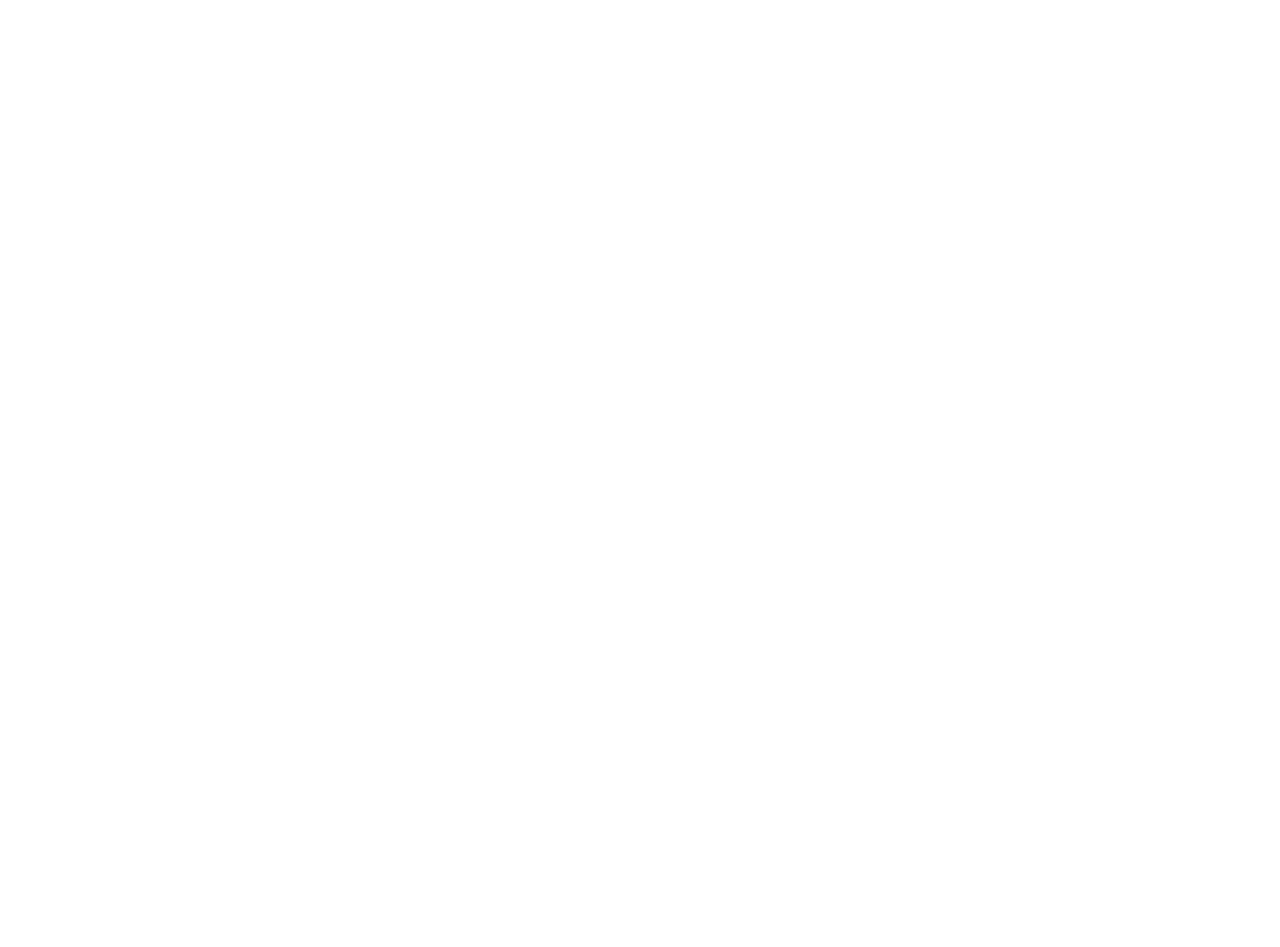
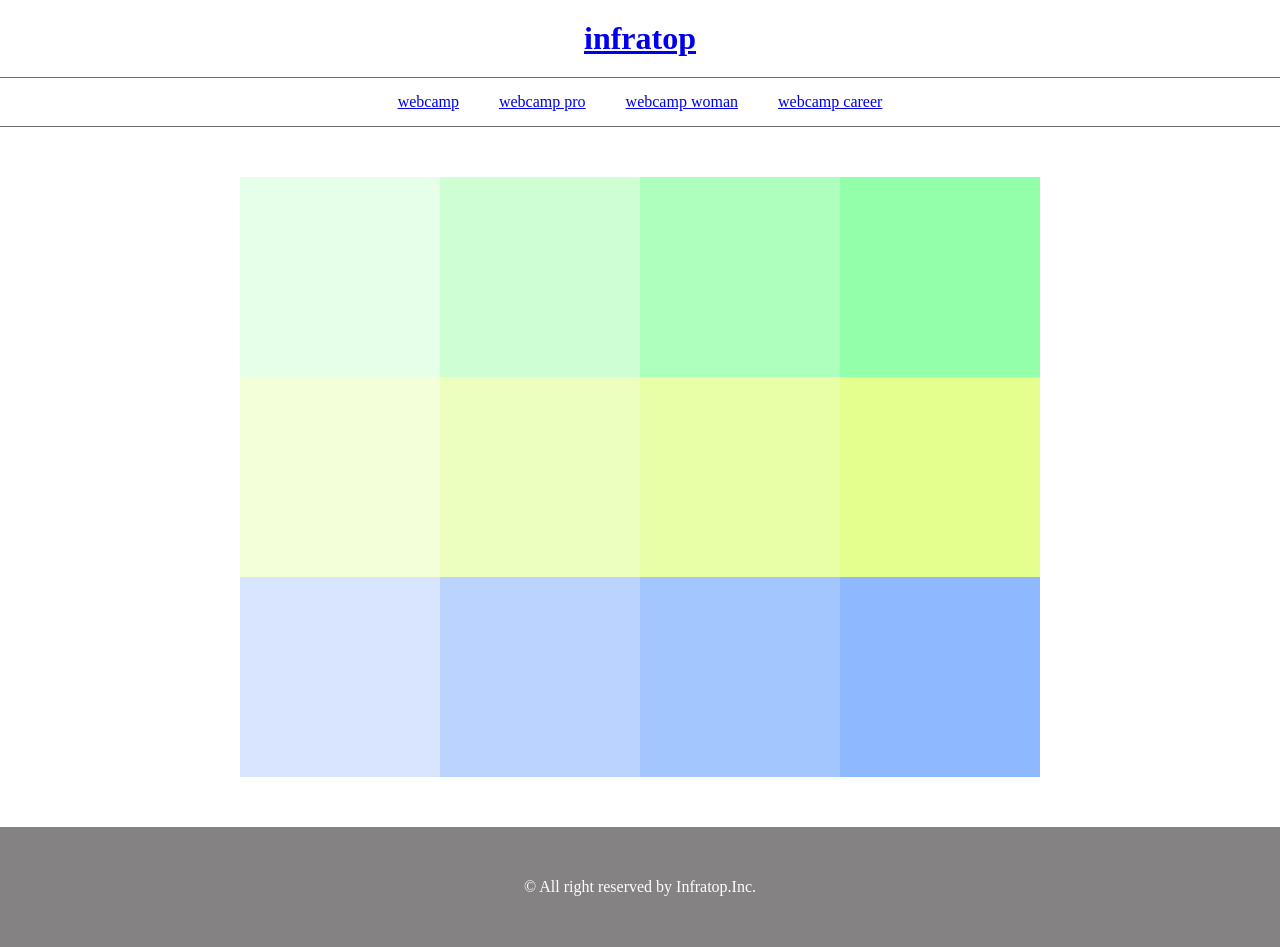
Before and after one commit to pro-soichiro/chapter5-exercise, a plain HTML site: page index.html in a window 1280 px wide. Before the commit the page ends 800 px from the top, so only its background shows below. Drawn offline with Linux system fonts and the light colour scheme.

Commit message:
[Finish] 1-5

```diff
--- a/index.html
+++ b/index.html
@@ -7,6 +7,48 @@
 </head>
 <body>
 
+  <!-- header -->
+
+  <header>
+    <h1>
+      <a href="index.html">infratop</a>
+    </h1>
+  </header>
+
+  <!-- nav -->
+
+  <nav class="nav">
+    <ul class="list">
+      <li class="list-item"><a href="#">webcamp</a></li>
+      <li class="list-item"><a href="#">webcamp pro</a></li>
+      <li class="list-item"><a href="#">webcamp woman</a></li>
+      <li class="list-item"><a href="#">webcamp career</a></li>
+    </ul>
+  </nav>
+
+  <!-- main -->
+
+  <div class="panels">
+    <div class="panel1"></div>
+    <div class="panel2"></div>
+    <div class="panel3"></div>
+    <div class="panel4"></div>
+    <div class="panel5"></div>
+    <div class="panel6"></div>
+    <div class="panel7"></div>
+    <div class="panel8"></div>
+    <div class="panel9"></div>
+    <div class="panel10"></div>
+    <div class="panel11"></div>
+    <div class="panel12"></div>
+  </div>
+
+
+  <!-- footer -->
+
+  <footer>
+    <p class="footer-text">© All right reserved by Infratop.Inc.</p>
+  </footer>
 
 </body>
 </html>
--- a/style.css
+++ b/style.css
@@ -1,5 +1,101 @@
+/* 全体一致 */
+
 * {
   margin: 0;
   padding: 0;
   box-sizing: border-box;
 }
+
+/* header */
+
+header {
+  width: 100%;
+  padding: 20px 0;
+  text-align: center;
+}
+
+/* nav */
+
+.nav {
+  width: 100%;
+  border-top: 1px solid #6c6b6b;
+  border-bottom: 1px solid #6c6b6b;
+}
+
+.list {
+  display: flex;
+  justify-content: center;
+}
+
+li.list-item {
+  padding: 15px 20px;
+  list-style: none;
+}
+
+/* main */
+
+.panels {
+  display: flex;
+  width: 800px;
+  flex-wrap: wrap;
+  margin: 0 auto;
+  padding: 50px 0;
+}
+
+.panels div{
+  width: 200px;
+  height: 200px;
+}
+
+/* panelsの背景色 */
+.panel1{
+  background-color: #e6ffe9;
+}
+.panel2{
+  background-color: #cdffd3;
+}
+.panel3{
+  background-color: #aeffbd;
+}
+.panel4{
+  background-color: #93ffab;
+}
+.panel5{
+  background-color: #f3ffd8;
+}
+.panel6{
+  background-color: #edffbe;
+}
+.panel7{
+  background-color: #e9ffa5;
+}
+.panel8{
+  background-color: #e4ff8d;
+}
+.panel9{
+  background-color: #d9e5ff;
+}
+.panel10{
+  background-color: #bad3ff;
+}
+.panel11{
+  background-color: #a4c6ff;
+}
+.panel12{
+  background-color: #8eb8ff;
+}
+
+
+/* footer */
+
+footer {
+  width: 100%;
+  height: 120px;
+  text-align: center;
+  line-height: 120px;
+  background-color: #848282;
+}
+
+.footer-text {
+  color: #fff;
+}
```
